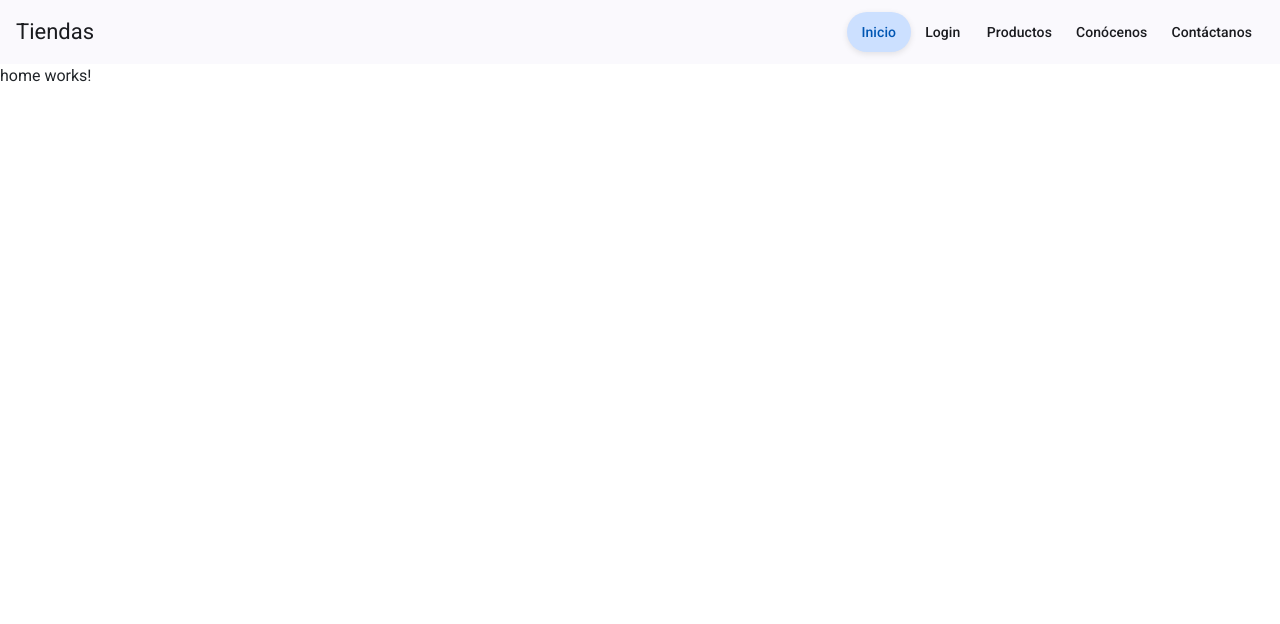
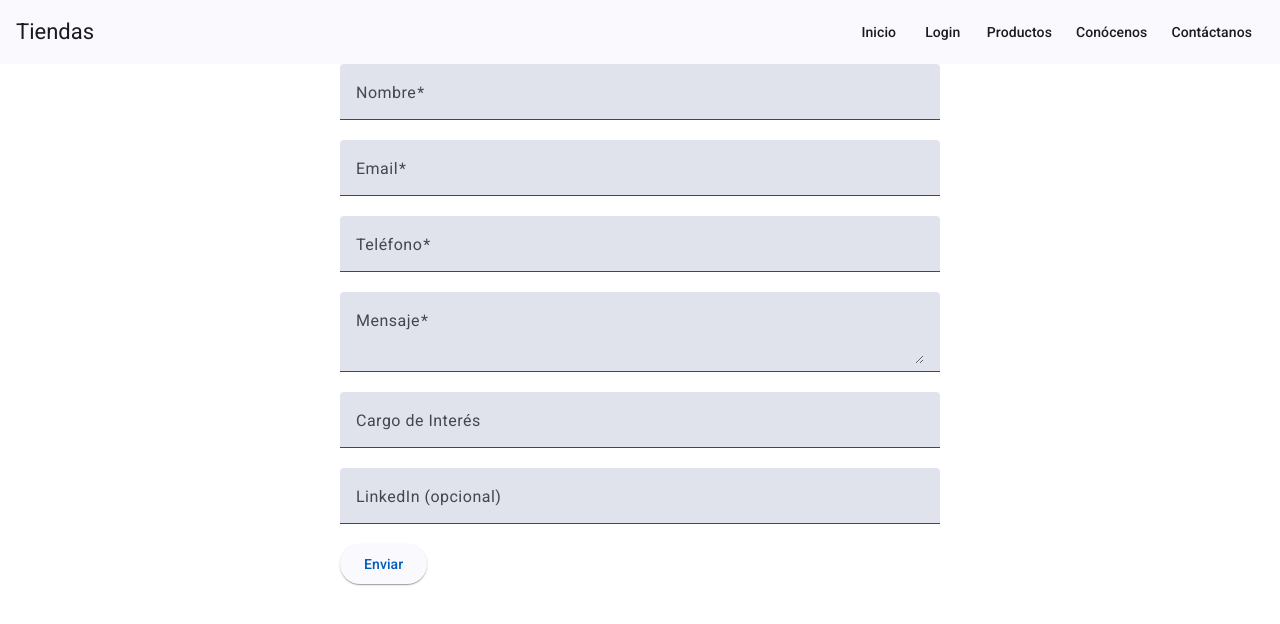
Before and after one commit to AlejandroReyes666/tienda-material, an Angular app: page /workwithus in a window 1280 px wide. Before the commit this address led to /. Shown: the top 624 px of the page. Built offline with nearby package versions, Linux system fonts and the light colour scheme.

Commit message:
se refactoriza el contact para que acceda a varios formularios dependiendo el tipo de contacto a realizar  hay errores en la emisión de  eventos que se tienen que corregir

```diff
--- a/src/app/app.routes.ts
+++ b/src/app/app.routes.ts
@@ -4,12 +4,14 @@ import { LoginComponent } from './features/login/login/login.component';
 import { ProductsComponent } from './features/products/products/products.component';
 import { ContactComponent } from './features/contact/contact/contact.component';
 import { AboutUsComponent } from './features/aboutUs/about-us/about-us.component';
+import { WorkWithUsComponent } from './features/work-with-us/work-with-us.component';
 
 export const routes: Routes = [
     { path: '', component: HomeComponent },
     { path: 'login', component: LoginComponent },
     { path: 'products', component: ProductsComponent },
     { path: 'contact', component: ContactComponent },
+    { path: 'workwithus', component: WorkWithUsComponent },
     {path:'aboutus', component:AboutUsComponent},
     { path: '**', redirectTo: '' } // redirecciona a Inicio si no encuentra ruta
 
--- a/src/app/core/database/db.json
+++ b/src/app/core/database/db.json
@@ -75,6 +75,15 @@
       "email": "jdasjkfhkfads@gmail.com",
       "phone": "34123431243",
       "message": "dagadgafddgadfs"
+    },
+    {
+      "id": "ba87",
+      "name": "xc<czcv",
+      "email": "kdhkjad@gmail.com",
+      "phone": "12344143",
+      "message": "cvvDVd",
+      "position": "",
+      "linkedin": ""
     }
   ]
 }
--- a/src/app/features/contact/contact/contact.component.html
+++ b/src/app/features/contact/contact/contact.component.html
@@ -1,39 +1,4 @@
-<div class="form-container">
-  <mat-form-field appearance="fill">
-    <mat-label>Nombre</mat-label>
-    <input matInput [formControl]="controls.name" (blur)="updateErrorMessage('name', controls.name)" />
-    @if (controls.name.invalid) {
-      <mat-error>{{ errorMessages.name() }}</mat-error>
-    }
-  </mat-form-field>
-
-  <mat-form-field appearance="fill">
-    <mat-label>Correo</mat-label>
-    <input matInput [formControl]="controls.email" (blur)="updateErrorMessage('email', controls.email)" />
-    @if (controls.email.invalid) {
-      <mat-error>{{ errorMessages.email() }}</mat-error>
-    }
-  </mat-form-field>
-
-  <mat-form-field appearance="fill">
-    <mat-label>Teléfono</mat-label>
-    <input matInput [formControl]="controls.phone" (blur)="updateErrorMessage('phone', controls.phone)" />
-    @if (controls.phone.invalid) {
-      <mat-error>{{ errorMessages.phone() }}</mat-error>
-    }
-  </mat-form-field>
-
-  <mat-form-field appearance="fill">
-    <mat-label>Mensaje</mat-label>
-    <textarea matInput rows="5" [formControl]="controls.message" (blur)="updateErrorMessage('message', controls.message)"></textarea>
-    @if (controls.message.invalid) {
-      <mat-error>{{ errorMessages.message() }}</mat-error>
-    }
-  </mat-form-field>
-
-  <button class="btn btn-primary" mat-raised-button color="primary"
-  [disabled]="contact.invalid"
-  (click)="enviarFormulario()" >
-    Enviar
-</button>
-</div>
+<app-contact-form
+  [mode]="formContext"
+  (formSubmitted)="enviarFormulario($event)">
+</app-contact-form>
--- a/src/app/features/contact/contact/contact.component.ts
+++ b/src/app/features/contact/contact/contact.component.ts
@@ -1,103 +1,47 @@
-import { Component,ChangeDetectionStrategy,signal } from '@angular/core';
-import {takeUntilDestroyed} from '@angular/core/rxjs-interop';
-import {FormControl, FormsModule, ReactiveFormsModule, Validators,FormBuilder, FormGroup} from '@angular/forms';
-import {MatFormFieldModule} from '@angular/material/form-field';
-import {MatInputModule} from '@angular/material/input';
-import {merge} from 'rxjs';
+import { Component, ChangeDetectionStrategy } from '@angular/core';
 import { CommonModule } from '@angular/common';
+import { MatSnackBar } from '@angular/material/snack-bar';
+
+import { ContactFormComponent } from '../../../shared/contactForm/contact-form/contact-form.component';
 import { ContactService } from '../../../core/service/contact.service';
 import { ContactForm } from '../../../core/models/contactModel';
-import { MatSnackBar } from '@angular/material/snack-bar';
 
 @Component({
   selector: 'app-contact',
-  standalone:true,
-  imports: [MatFormFieldModule, MatInputModule,
-    FormsModule, ReactiveFormsModule,
-    FormsModule,CommonModule],
+  standalone: true,
+  imports: [CommonModule, ContactFormComponent],
   templateUrl: './contact.component.html',
   styleUrl: './contact.component.scss',
   changeDetection: ChangeDetectionStrategy.OnPush,
 })
 export class ContactComponent {
 
+  // Podrías cambiar este tipo según la ruta o un tab (para mostrar otro tipo de formulario)
+  formContext: 'contact' | 'trabajo' = 'contact';
 
-  contact = new FormGroup({
-    name: new FormControl('', [Validators.required]),
-    email: new FormControl('', [Validators.required, Validators.email]),
-    phone: new FormControl('', [Validators.required]),
-    message: new FormControl('', [Validators.required])
-  });
+  constructor(
+    private contactService: ContactService,
+    private snackBar: MatSnackBar
+  ) {}
 
-  errorMessages = {
-    name: signal(''),
-    email: signal(''),
-    phone: signal(''),
-    message: signal('')
-  };
-
-  constructor(private contactService:ContactService,private snackBar: MatSnackBar) {
-     Object.entries(this.contact.controls).forEach(([key, control]) => {
-      merge(control.statusChanges, control.valueChanges)
-        .pipe(takeUntilDestroyed())
-        .subscribe(() => this.updateErrorMessage(key as keyof typeof this.errorMessages, control));
-    });
-  }
-
-
-   updateErrorMessage(field: keyof typeof this.errorMessages, control: FormControl) {
-    if (control.hasError('required')) {
-      this.errorMessages[field].set('Este campo es obligatorio');
-    } else if (field === 'email' && control.hasError('email')) {
-      this.errorMessages[field].set('Correo no válido');
-    } else {
-      this.errorMessages[field].set('');
-    }
-  }
-
-  // Para acceder desde la plantilla fácilmente
-  get controls() {
-    return this.contact.controls;
-  }
-
-  resetFormulario():void{
-    this.contact.reset();
-  }
-
-  enviarFormulario(){
-    if(this.contact.valid){
-      const formData: ContactForm= {
-      name: this.contact.get('name')?.value || '',
-      email: this.contact.get('email')?.value || '',
-      phone: this.contact.get('phone')?.value || '',
-      message: this.contact.get('message')?.value || ''
-    };
-
-
+  enviarFormulario(formData: ContactForm) {
     this.contactService.guardarPeticionesDeContacto(formData).subscribe({
-        next:()=> {
-            this.snackBar.open('Solicitud enviada con exito', 'Cerrar', {
+      next: () => {
+        this.snackBar.open('Solicitud enviada con éxito', 'Cerrar', {
           duration: 3000,
           panelClass: ['snackbar-success'],
           horizontalPosition: 'right',
-            verticalPosition: 'top'
+          verticalPosition: 'top',
         });
-          this.resetFormulario();
-
       },
-        error:(err)=> {
-          this.snackBar.open(`Error ${err.message} al enviar la solicitud intente mas tarde`, 'Cerrar', {
+      error: (err) => {
+        this.snackBar.open(`Error: ${err.message}`, 'Cerrar', {
           duration: 3000,
-            panelClass: ['snackbar-success'],
+          panelClass: ['snackbar-error'],
           horizontalPosition: 'right',
-            verticalPosition: 'top'
+          verticalPosition: 'top',
         });
-
+      },
+    });
   }
-      })
 }
-
-  }
-
-
-}
--- /dev/null
+++ b/src/app/features/work-with-us/work-with-us.component.html
@@ -0,0 +1,4 @@
+<app-contact-form
+  [mode]="'trabajo'"
+  (submitForm)="enviarFormulario($event)">
+</app-contact-form>
--- /dev/null
+++ b/src/app/features/work-with-us/work-with-us.component.ts
@@ -0,0 +1,43 @@
+import { Component } from '@angular/core';
+import { ContactFormComponent } from '../../shared/contactForm/contact-form/contact-form.component';
+import { MatSnackBar } from '@angular/material/snack-bar';
+import { ContactService } from '../../core/service/contact.service';
+import { ContactForm } from '../../core/models/contactModel';
+
+@Component({
+  selector: 'app-work-with-us',
+  standalone:true,
+  imports: [ContactFormComponent,],
+  templateUrl: './work-with-us.component.html',
+  styleUrl: './work-with-us.component.scss'
+})
+export class WorkWithUsComponent {
+
+
+  constructor(
+      private contactService: ContactService,
+      private snackBar: MatSnackBar
+    ) {}
+
+
+  enviarFormulario(formData: ContactForm) {
+      this.contactService.guardarPeticionesDeContacto(formData).subscribe({
+        next: () => {
+          this.snackBar.open('Solicitud enviada con éxito', 'Cerrar', {
+            duration: 3000,
+            panelClass: ['snackbar-success'],
+            horizontalPosition: 'right',
+            verticalPosition: 'top',
+          });
+        },
+        error: (err) => {
+          this.snackBar.open(`Error: ${err.message}`, 'Cerrar', {
+            duration: 3000,
+            panelClass: ['snackbar-error'],
+            horizontalPosition: 'right',
+            verticalPosition: 'top',
+          });
+        },
+      });
+    }
+  }
--- /dev/null
+++ b/src/app/shared/contactForm/contact-form/contact-form.component.html
@@ -0,0 +1,42 @@
+<div class="form-container ">
+    <form [formGroup]="form" (ngSubmit)="submit()">
+    <mat-form-field appearance="fill" class="full-width">
+        <mat-label>Nombre</mat-label>
+        <input matInput formControlName="name" />
+        <mat-error *ngIf="errorMessages.name()">{{ errorMessages.name() }}</mat-error>
+    </mat-form-field>
+
+    <mat-form-field appearance="fill" class="full-width">
+        <mat-label>Email</mat-label>
+        <input matInput formControlName="email" />
+        <mat-error *ngIf="errorMessages.email()">{{ errorMessages.email() }}</mat-error>
+    </mat-form-field>
+
+    <mat-form-field appearance="fill" class="full-width">
+        <mat-label>Teléfono</mat-label>
+        <input matInput formControlName="phone" />
+        <mat-error *ngIf="errorMessages.phone()">{{ errorMessages.phone() }}</mat-error>
+    </mat-form-field>
+
+    <mat-form-field appearance="fill" class="full-width">
+        <mat-label>Mensaje</mat-label>
+        <textarea matInput formControlName="message"></textarea>
+        <mat-error *ngIf="errorMessages.message()">{{ errorMessages.message() }}</mat-error>
+    </mat-form-field>
+
+    <!-- Solo para "trabaja con nosotros" -->
+    <ng-container *ngIf="isWorkMode()">
+        <mat-form-field appearance="fill" class="full-width">
+        <mat-label>Cargo de Interés</mat-label>
+        <input matInput formControlName="position" />
+        </mat-form-field>
+
+        <mat-form-field appearance="fill" class="full-width">
+        <mat-label>LinkedIn (opcional)</mat-label>
+        <input matInput formControlName="linkedin" />
+        </mat-form-field>
+    </ng-container>
+
+    <button mat-raised-button color="primary" type="submit">Enviar</button>
+    </form>
+</div>
--- /dev/null
+++ b/src/app/shared/contactForm/contact-form/contact-form.component.scss
@@ -0,0 +1,12 @@
+.form-container {
+  display: flex;
+  flex-direction: column;
+  width: 100%;
+  max-width: 600px;
+  margin: auto;
+}
+
+mat-form-field.full-width {
+  width: 100%;
+  display: block;
+}
--- /dev/null
+++ b/src/app/shared/contactForm/contact-form/contact-form.component.ts
@@ -0,0 +1,88 @@
+import { Component, Input, Output, EventEmitter, ChangeDetectionStrategy, signal } from '@angular/core';
+import { FormGroup, FormControl, Validators, ReactiveFormsModule, FormsModule } from '@angular/forms';
+import { CommonModule } from '@angular/common';
+import { MatFormFieldModule } from '@angular/material/form-field';
+import { MatInputModule } from '@angular/material/input';
+import { MatButtonModule } from '@angular/material/button';
+import { merge } from 'rxjs';
+import { takeUntilDestroyed } from '@angular/core/rxjs-interop';
+import { ContactForm } from '../../../core/models/contactModel';
+
+@Component({
+  selector: 'app-contact-form',
+  standalone: true,
+  imports: [CommonModule, ReactiveFormsModule, FormsModule, MatFormFieldModule, MatInputModule, MatButtonModule],
+  templateUrl: './contact-form.component.html',
+  styleUrls: ['./contact-form.component.scss'],
+  changeDetection: ChangeDetectionStrategy.OnPush,
+})
+export class ContactFormComponent {
+  @Input() mode: 'contact' | 'trabajo' = 'contact';
+  @Output() submitForm = new EventEmitter<ContactForm>();
+
+  form = new FormGroup({
+    name: new FormControl('', Validators.required),
+    email: new FormControl('', [Validators.required, Validators.email]),
+    phone: new FormControl('', Validators.required),
+    message: new FormControl('', Validators.required),
+
+    // Campos opcionales si el modo es 'trabajo'
+    position: new FormControl(''),
+    linkedin: new FormControl(''),
+  });
+
+  errorMessages = {
+    name: signal(''),
+    email: signal(''),
+    phone: signal(''),
+    message: signal(''),
+    position: signal(''),
+    linkedin: signal('')
+  };
+
+  constructor() {
+    for (const [key, control] of Object.entries(this.form.controls)) {
+      merge(control.statusChanges, control.valueChanges)
+        .pipe(takeUntilDestroyed())
+        .subscribe(() => this.setError(key as keyof typeof this.errorMessages, control));
+    }
+  }
+
+  private setError(field: keyof typeof this.errorMessages, control: FormControl) {
+    if (control.hasError('required')) {
+      this.errorMessages[field].set('Este campo es obligatorio');
+    } else if (field === 'email' && control.hasError('email')) {
+      this.errorMessages[field].set('Correo no válido');
+    } else {
+      this.errorMessages[field].set('');
+    }
+  }
+
+  get controls() {
+    return this.form.controls;
+  }
+
+  isWorkMode(): boolean {
+    return this.mode === 'trabajo';
+  }
+
+  submit(): void {
+    if (this.form.valid) {
+      const value = { ...this.form.value };
+
+      // Limpieza si no es modo 'trabajo'
+      if (!this.isWorkMode()) {
+        delete value.position;
+        delete value.linkedin;
+      }
+
+      this.submitForm.emit(value);
+      this.form.reset();
+    } else {
+      Object.entries(this.form.controls).forEach(([key, control]) => {
+        control.markAsTouched();
+        control.updateValueAndValidity();
+      });
+    }
+  }
+}
--- a/src/app/shared/navbar/navbar/navbar.component.html
+++ b/src/app/shared/navbar/navbar/navbar.component.html
@@ -1,10 +1,16 @@
-
 <mat-toolbar color="primary">
   <span>Tiendas</span>
   <span class="spacer"></span>
+
   <a mat-button routerLink="/" routerLinkActive="actived" [routerLinkActiveOptions]="{ exact: true }">Inicio</a>
   <a mat-button routerLink="/login" routerLinkActive="actived">Login</a>
   <a mat-button routerLink="/products" routerLinkActive="actived">Productos</a>
   <a mat-button routerLink="/aboutus" routerLinkActive="actived">Conócenos</a>
-    <a mat-button routerLink="/contact" routerLinkActive="actived">Contáctanos</a>
+
+  <!-- Menú de contacto con apariencia homogénea -->
+  <a mat-button [matMenuTriggerFor]="menu" routerLinkActive="actived">Contáctanos</a>
+  <mat-menu #menu="matMenu">
+    <a mat-menu-item routerLink="/contact" routerLinkActive="actived">Atención al cliente</a>
+    <a mat-button routerLink="/workwithus" routerLinkActive="actived">Trabaja con Nosotros</a>
+  </mat-menu>
 </mat-toolbar>
--- a/src/app/shared/navbar/navbar/navbar.component.ts
+++ b/src/app/shared/navbar/navbar/navbar.component.ts
@@ -1,14 +1,15 @@
 import { Component } from '@angular/core';
 import { MatToolbarModule } from '@angular/material/toolbar';
-import { MatButtonModule } from '@angular/material/button';
-import { NgIf } from '@angular/common';
+import { MatButtonModule } from '@angular/material/button'
 import { RouterModule } from '@angular/router';
+import {MatMenuModule} from '@angular/material/menu';
 
 @Component({
   selector: 'app-navbar',
   imports: [RouterModule,
     MatToolbarModule,
-    MatButtonModule],
+    MatButtonModule,
+    MatMenuModule],
   templateUrl: './navbar.component.html',
   styleUrl: './navbar.component.scss'
 })
```
Also changed, not shown: src/app/features/work-with-us/work-with-us.component.scss (added), 2 other files (tests, documents, lock files or other folders). Lines whose indentation alone changed are shown as unchanged.
